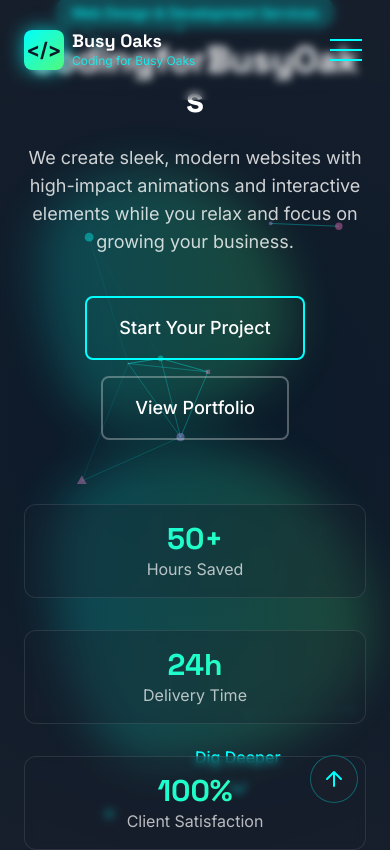
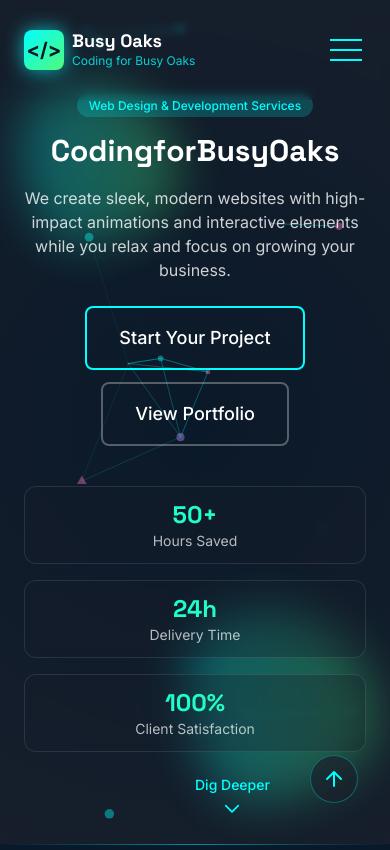
Before and after one commit to Malkiworks/BusyOaks, a Next.js app: page / in a window 390 px wide. Shown: the top 850 px of the page. Built offline with nearby package versions, Linux system fonts and the light colour scheme.

Commit message:
mobile fix

```diff
--- a/app/components/sections/Hero.tsx
+++ b/app/components/sections/Hero.tsx
@@ -16,7 +16,7 @@ export const Hero = () => {
   });
 
   // Parallax effect on scroll
-  const y = useTransform(scrollYProgress, [0, 1], ['0%', '50%']);
+  const y = useTransform(scrollYProgress, [0, 1], ['0%', '30%']);
   const opacity = useTransform(scrollYProgress, [0, 0.8], [1, 0]);
 
   // Text glitch effect with GSAP
@@ -74,7 +74,7 @@ export const Hero = () => {
   return (
     <section
       ref={containerRef}
-      className="relative min-h-screen flex flex-col items-center justify-center px-6 overflow-hidden"
+      className="relative w-full min-h-[100svh] flex flex-col items-center justify-center px-4 sm:px-6 py-16 sm:py-0 overflow-x-hidden"
       style={{
         backgroundImage: 'radial-gradient(circle at center, rgba(10, 25, 41, 0.2) 0%, rgba(26, 32, 44, 0.8) 100%)'
       }}
@@ -82,12 +82,12 @@ export const Hero = () => {
       {/* Particles Background */}
       <ParticleBackground />
 
-      {/* Decorative Blobs */}
-      <div className="absolute top-[20%] left-[10%] w-64 h-64 morphing-blob" />
-      <div className="absolute bottom-[10%] right-[5%] w-80 h-80 morphing-blob" />
+      {/* Decorative Blobs - adjust position for mobile */}
+      <div className="absolute top-[10%] left-[5%] w-40 sm:w-64 h-40 sm:h-64 morphing-blob opacity-30 sm:opacity-20" />
+      <div className="absolute bottom-[5%] right-[3%] w-48 sm:w-80 h-48 sm:h-80 morphing-blob opacity-30 sm:opacity-20" />
 
       <motion.div
-        className="relative z-10 max-w-5xl mx-auto text-center"
+        className="relative z-10 max-w-5xl mx-auto text-center px-2"
         style={{ y, opacity }}
       >
         <motion.div
@@ -96,14 +96,14 @@ export const Hero = () => {
           transition={{ duration: 0.7, delay: 0.2 }}
           className="mb-4 inline-block"
         >
-          <span className="bg-electric-teal/20 text-electric-teal py-2 px-4 rounded-full text-sm md:text-base font-medium">
+          <span className="bg-electric-teal/20 text-electric-teal py-1 px-3 sm:py-2 sm:px-4 rounded-full text-xs sm:text-sm md:text-base font-medium">
             Web Design & Development Services
           </span>
         </motion.div>
 
         <motion.h1
           ref={textRef}
-          className="text-4xl md:text-6xl lg:text-7xl font-space font-bold mb-6 text-white"
+          className="text-3xl sm:text-4xl md:text-6xl lg:text-7xl font-space font-bold mb-4 sm:mb-6 text-white leading-tight"
           initial={{ opacity: 0 }}
           animate={{ opacity: 1 }}
           transition={{ duration: 0.5 }}
@@ -112,7 +112,7 @@ export const Hero = () => {
         </motion.h1>
 
         <motion.p
-          className="text-lg md:text-xl mb-10 text-white/80 max-w-2xl mx-auto"
+          className="text-base sm:text-lg md:text-xl mb-6 sm:mb-10 text-white/80 max-w-2xl mx-auto"
           initial={{ opacity: 0, y: 20 }}
           animate={{ opacity: 1, y: 0 }}
           transition={{ duration: 0.5, delay: 0.8 }}
@@ -122,7 +122,7 @@ export const Hero = () => {
         </motion.p>
 
         <motion.div
-          className="flex flex-col sm:flex-row items-center justify-center gap-4"
+          className="flex flex-col sm:flex-row items-center justify-center gap-3 sm:gap-4"
           initial={{ opacity: 0, y: 20 }}
           animate={{ opacity: 1, y: 0 }}
           transition={{ duration: 0.5, delay: 1 }}
@@ -136,9 +136,9 @@ export const Hero = () => {
           </AnimatedButton>
         </motion.div>
 
-        {/* Stats */}
+        {/* Stats - stack on mobile */}
         <motion.div
-          className="grid grid-cols-1 md:grid-cols-3 gap-8 mt-16 max-w-3xl mx-auto"
+          className="grid grid-cols-1 sm:grid-cols-3 gap-4 sm:gap-8 mt-10 sm:mt-16 max-w-3xl mx-auto"
           initial={{ opacity: 0, y: 30 }}
           animate={{ opacity: 1, y: 0 }}
           transition={{ duration: 0.6, delay: 1.2 }}
@@ -148,28 +148,28 @@ export const Hero = () => {
             { value: '24h', label: 'Delivery Time' },
             { value: '100%', label: 'Client Satisfaction' }
           ].map((stat, index) => (
-            <div key={index} className="glass-effect p-4 rounded-xl">
-              <div className="font-space font-bold text-3xl text-gradient">{stat.value}</div>
-              <div className="text-white/70">{stat.label}</div>
+            <div key={index} className="glass-effect p-3 sm:p-4 rounded-xl">
+              <div className="font-space font-bold text-2xl sm:text-3xl text-gradient">{stat.value}</div>
+              <div className="text-white/70 text-sm sm:text-base">{stat.label}</div>
             </div>
           ))}
         </motion.div>
       </motion.div>
 
       <motion.div
-        className="absolute bottom-10 left-1/2 transform -translate-x-1/2 text-white flex flex-col items-center"
+        className="absolute bottom-4 sm:bottom-10 left-1/2 transform -translate-x-1/2 text-white flex flex-col items-center"
         variants={bounceArrowVariants}
         initial="hidden"
         animate="visible"
       >
-        <span className="text-electric-teal font-medium mb-2">Dig Deeper</span>
+        <span className="text-electric-teal font-medium mb-1 sm:mb-2 text-sm sm:text-base">Dig Deeper</span>
         <svg
           xmlns="http://www.w3.org/2000/svg"
           fill="none"
           viewBox="0 0 24 24"
           strokeWidth={2}
           stroke="currentColor"
-          className="w-6 h-6 text-electric-teal"
+          className="w-5 h-5 sm:w-6 sm:h-6 text-electric-teal"
         >
           <path
             strokeLinecap="round"
```
